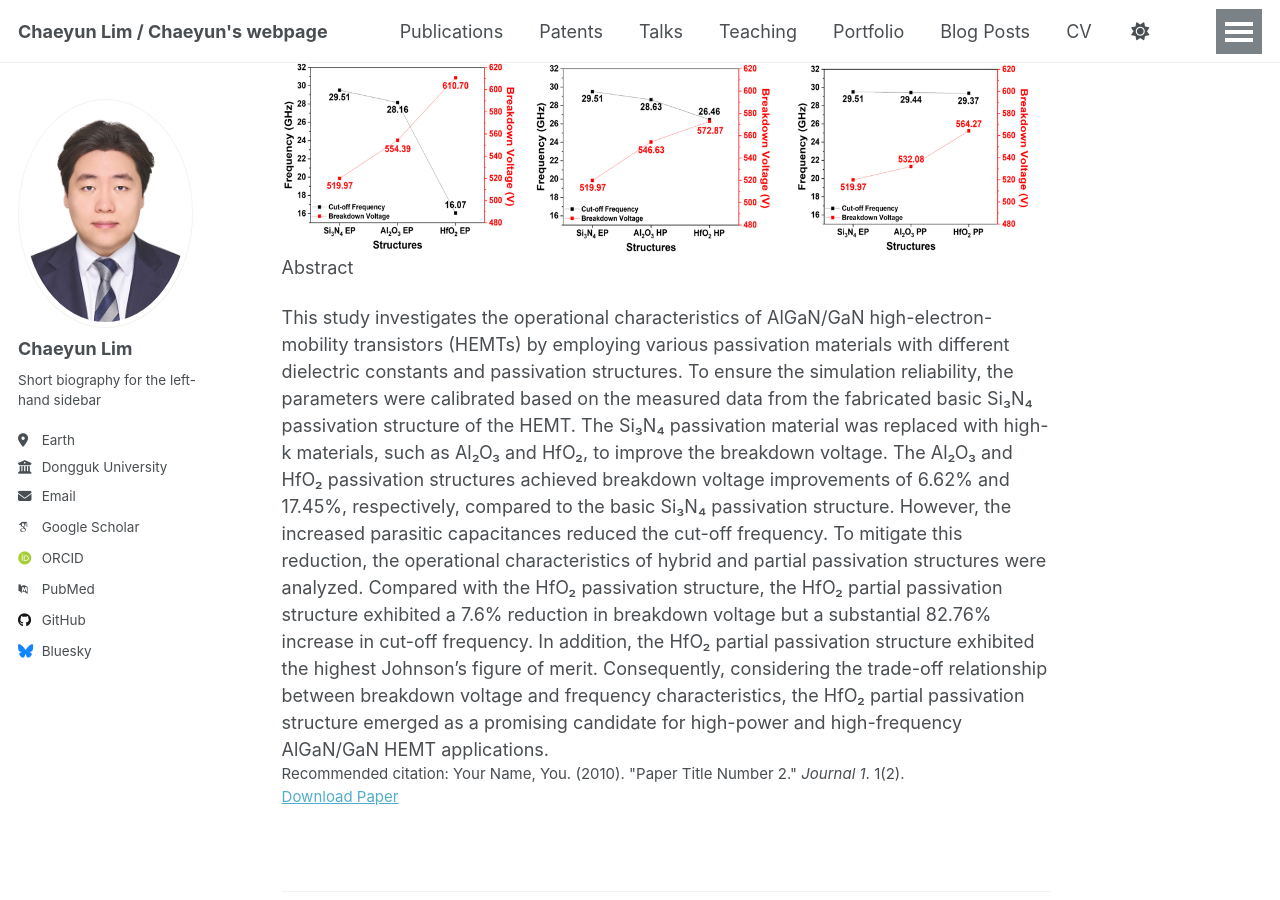
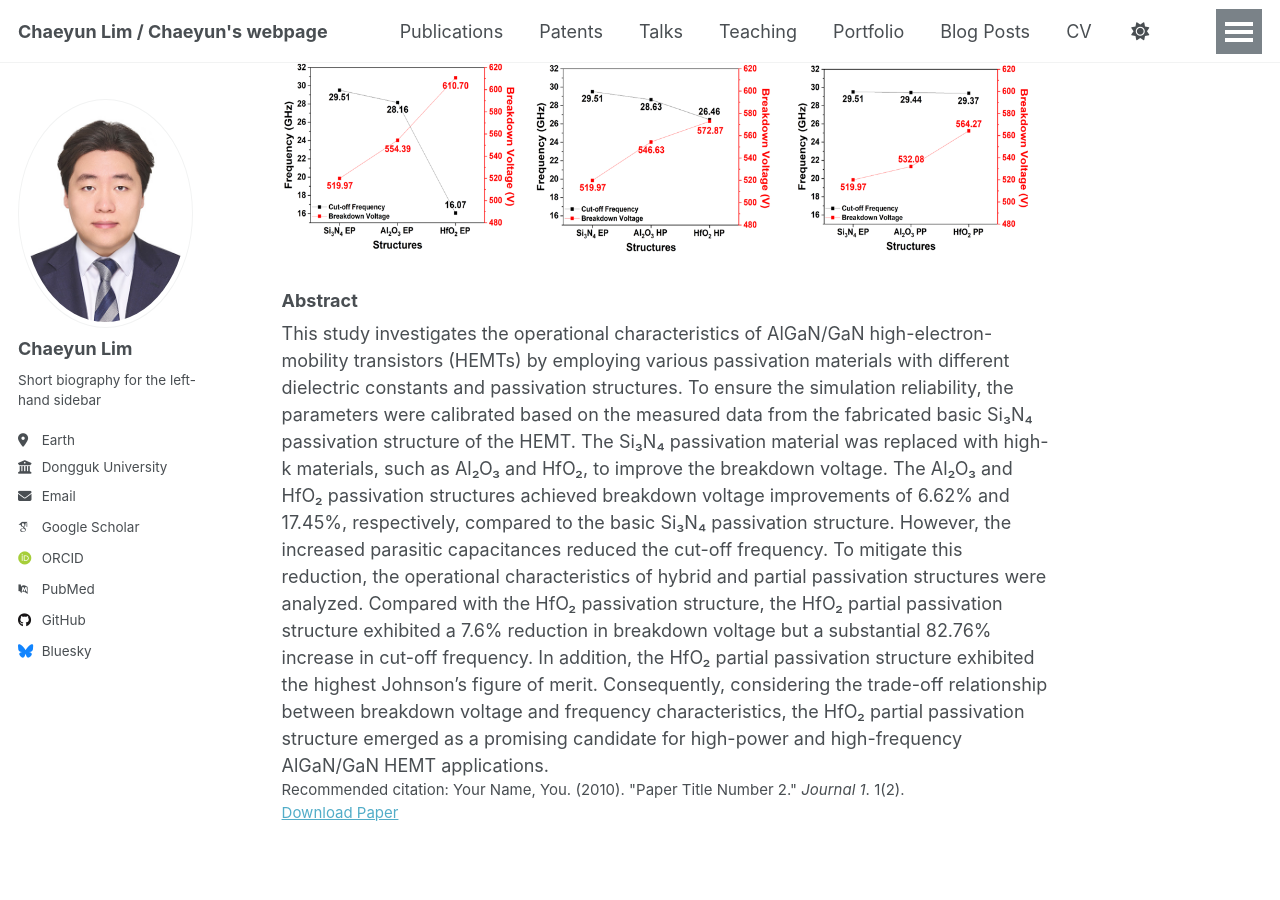
Before and after one commit to Chaeyun97/Chaeyun97.github.io, a Jekyll site: the page built from _publications/2010-10-01-paper-title-number-2.md, in a window 1280 px wide and 900 px high, scrolled down 415 px. Built offline with Jekyll 4.4.1, drawn with Linux system fonts in a browser that asks for light colours; some web fonts are replaced; a script that is not in the unit is left out.

```diff
--- a/_publications/2010-10-01-paper-title-number-2.md
+++ b/_publications/2010-10-01-paper-title-number-2.md
@@ -10,12 +10,9 @@ venue: 'Micromachines'
 paperurl: 'http://chaeyun97.github.io/files/Micromachines.pdf'
 citation: 'Your Name, You. (2010). &quot;Paper Title Number 2.&quot; <i>Journal 1</i>. 1(2).'
 ---
-
 ![그림2](/images/그림2.png)
-Abstract
-
+### Abstract
 <div class="justify-text">
-
 This study investigates the operational characteristics of AlGaN/GaN high-electron-mobility transistors (HEMTs) by employing various passivation materials with different dielectric constants and passivation structures.
 To ensure the simulation reliability, the parameters were calibrated based on the measured data from the fabricated basic Si₃N₄ passivation structure of the HEMT. The Si₃N₄ passivation material was replaced with high-k materials, such as Al₂O₃ and HfO₂, to improve the breakdown voltage. The Al₂O₃ and HfO₂ passivation structures achieved breakdown voltage improvements of 6.62% and 17.45%, respectively, compared to the basic Si₃N₄ passivation structure.
 
```
